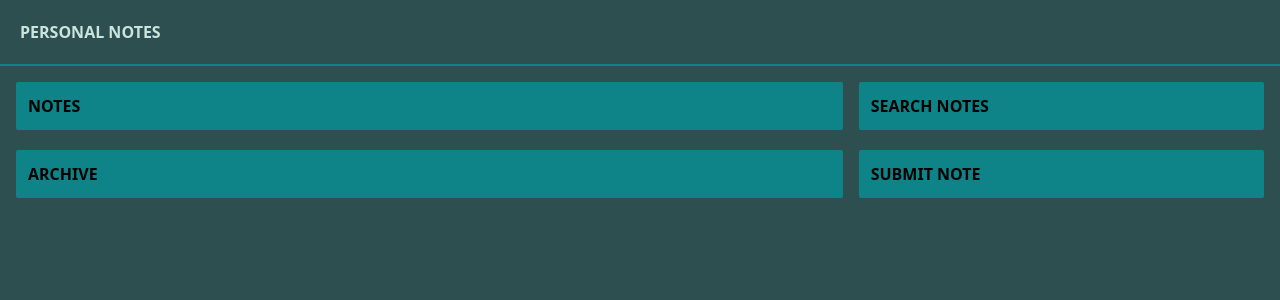
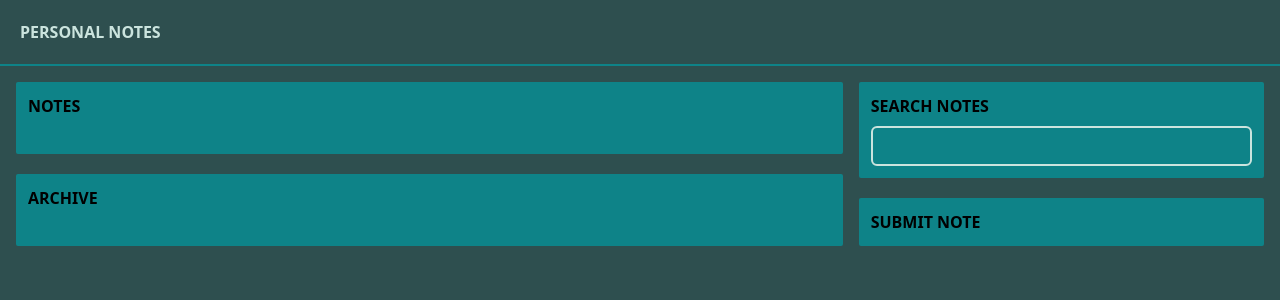
Before and after one commit to MSeptianJ/dicoding-personal-notes-vite, a React (Vite) app: page / in a window 1280 px wide. Shown: the top 300 px of the page. Built offline with nearby package versions, Linux system fonts and the light colour scheme.

Commit message:
Add Input Element to NoteSearch

```diff
--- a/src/components/NoteSearch.jsx
+++ b/src/components/NoteSearch.jsx
@@ -2,8 +2,20 @@ import PropTypes from "prop-types";
 
 const NoteSearch = () => {
   return (
-    <div className="bg-sub w-full rounded-sm p-3">
-      <h2 className=" font-semibold uppercase">Search Notes</h2>
+    <div className="grid w-full gap-2 rounded-sm bg-sub p-3">
+      <label className=" font-semibold uppercase" htmlFor="NoteSearch">
+        Search Notes
+      </label>
+      <div className=" m-auto w-full">
+        <form className=" m-auto w-full" action="">
+          <input
+            className=" bg-transparent m-auto w-full rounded-md border-2 border-accent p-2 text-sm"
+            type="text"
+            name="note-search"
+            id="NoteSearch"
+          />
+        </form>
+      </div>
     </div>
   );
 };
```
